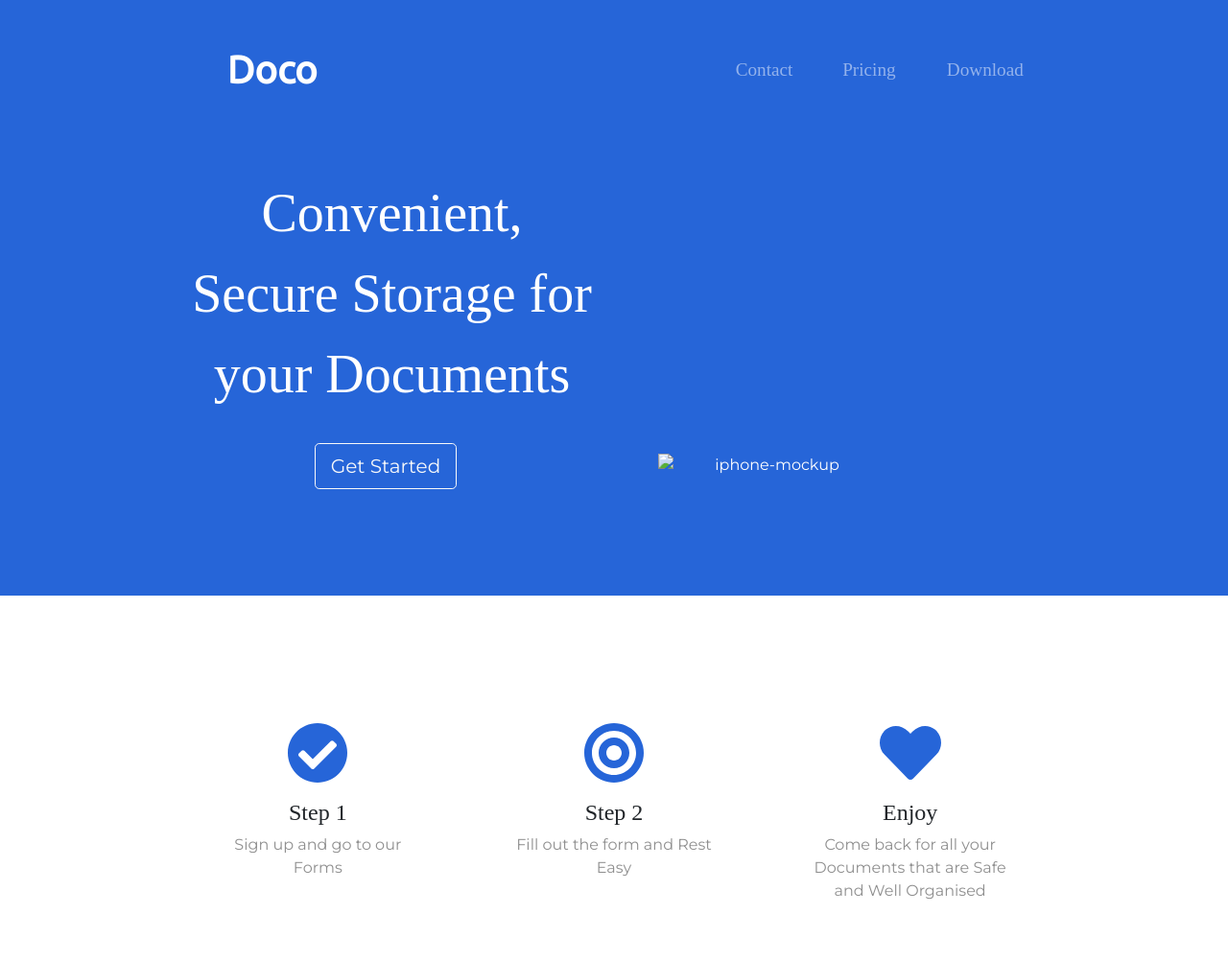
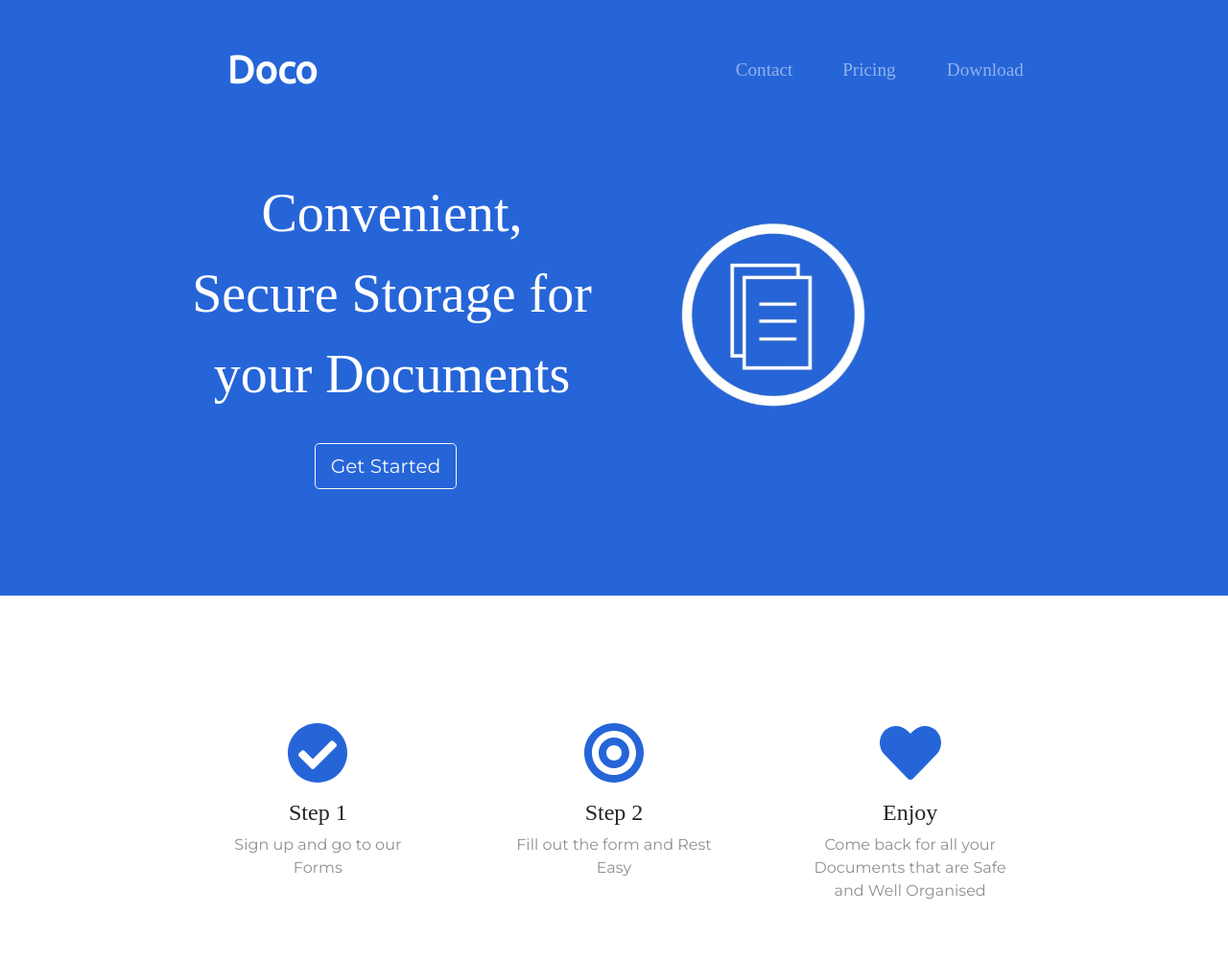
Before and after one commit to Docodot/Docodot.github.io, a plain HTML site: page index.html in a window 1280 px wide. Shown: the top 1002 px of the page at 96% size. Drawn offline with nearby package versions, Linux system fonts and the light colour scheme.

Commit message:
Update index.html

```diff
--- a/index.html
+++ b/index.html
@@ -66,7 +66,7 @@
         </div>
 
        <div class="col-lg-6">
-          <img class="title-image" src="images\documentss.jpg" alt="iphone-mockup">
+          <img class="title-image" src="images/documentss.jpeg" alt="iphone-mockup">
         </div>
 
       </div>
```
